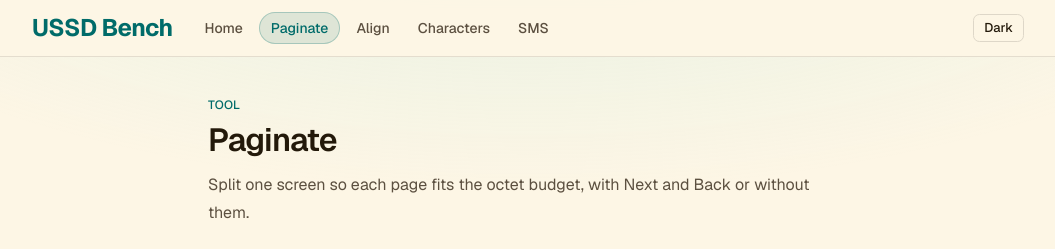
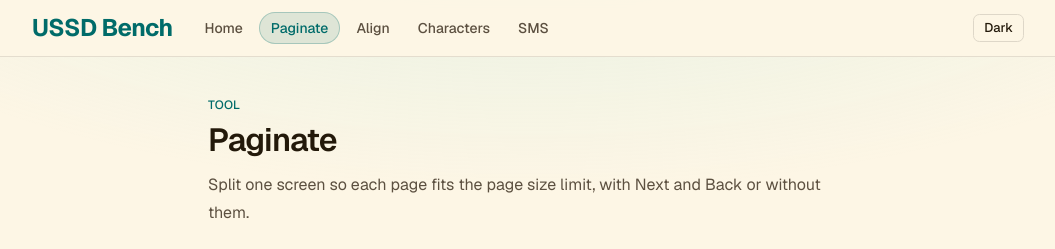
Before and after one commit to nabeelmansoor/UssdBench, a Next.js app: page /ussd/paginate in a window 1280 px wide. Shown: the top 249 px of the page, without its empty margins (112-1167 px from the left). Built offline with nearby package versions, Linux system fonts and the light colour scheme.

Commit message:
Copy: page size limit in Paginate intro
Co-authored-by: Nabeel Mansoor <nabeelmansoor@users.noreply.github.com>

```diff
--- a/components/paginate-tool.tsx
+++ b/components/paginate-tool.tsx
@@ -145,7 +145,7 @@ export function PaginateTool() {
     <>
       <ToolIntro
         title="Paginate"
-        lede="Split one screen so each page fits the octet budget, with Next and Back or without them."
+        lede="Split one screen so each page fits the page size limit, with Next and Back or without them."
       />
       <ToolWorkLayout
         main={
```
